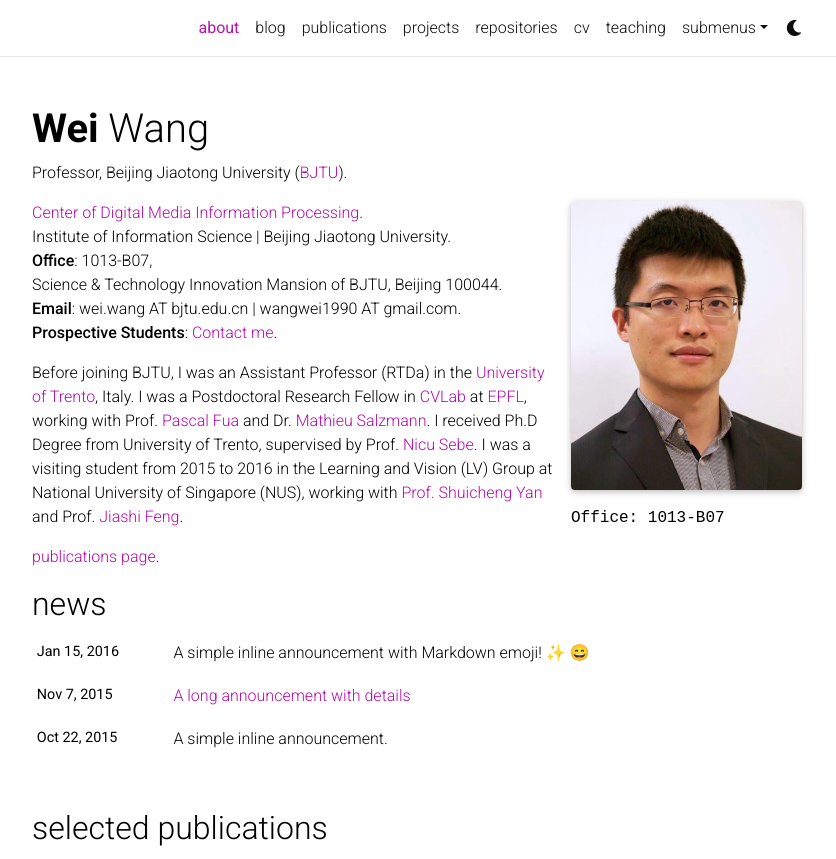
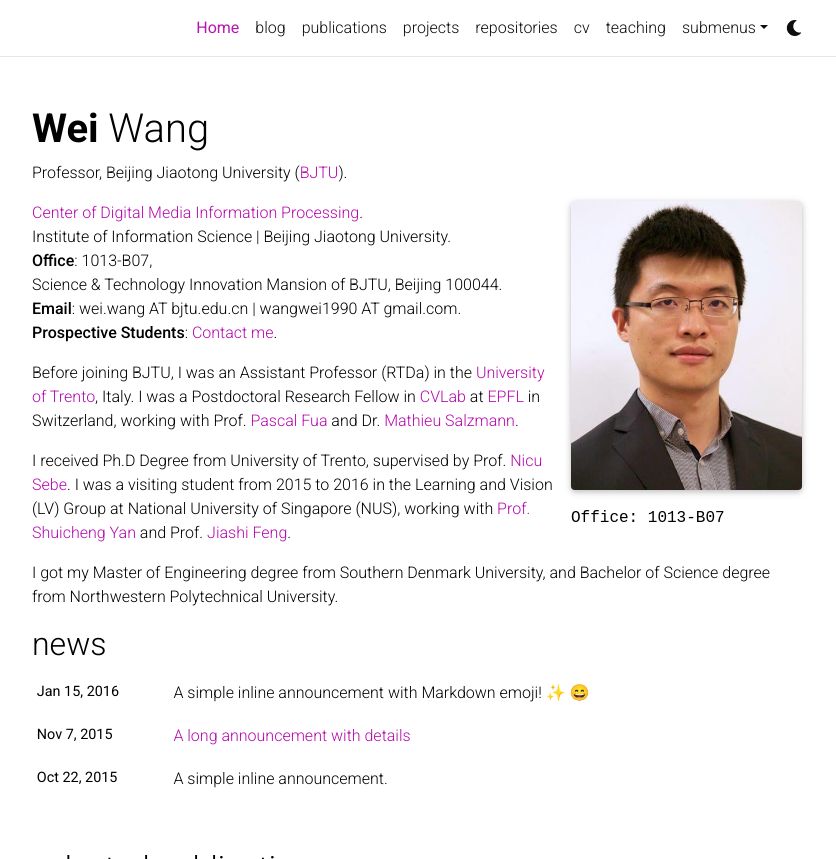
Before and after one commit to WeiWangTrento/WeiWangTrento.github.io, a Jekyll site: the page built from _pages/about.md, in a window 1280 px wide and 1189 px high, cut to the strip 0-859 px from the top of the window. Shown: the whole strip, without its empty margins (223-1059 px from the left). Built offline with Jekyll 4.4.1, drawn with Linux system fonts in a browser that asks for light colours; full-size pictures stand in for the smaller copies a plugin makes; emoji names are drawn with the system emoji font; comment, search, counter and statistics services are not loaded; a style sheet for code colours, icons or effects is not loaded.

Commit message:
Update about.md

```diff
--- a/_pages/about.md
+++ b/_pages/about.md
@@ -1,6 +1,6 @@
 ---
 layout: about
-title: about
+title: Home
 permalink: /
 subtitle: Professor, Beijing Jiaotong University (<a href='http://en.bjtu.edu.cn/'>BJTU</a>).
 
@@ -20,11 +20,12 @@ Institute of Information Science | Beijing Jiaotong University. <br />
 **Office**: 1013-B07, <br />
 Science & Technology Innovation Mansion of BJTU, Beijing 100044. <br />
 **Email**: wei.wang AT bjtu.edu.cn | wangwei1990 AT gmail.com. <br />
-**Prospective Students**: <a href='http://mepro.bjtu.edu.cn/'>Contact me</a>.
+**Prospective Students**: [Contact me](/publications/).
 
 Before joining BJTU, I was an Assistant Professor (RTDa) in the [University of Trento](https://www.unitn.it/en), Italy.
-I was a Postdoctoral Research Fellow in [CVLab](https://cvlab.epfl.ch/) at [EPFL](https://www.epfl.ch/en/), working with Prof. [Pascal Fua](https://people.epfl.ch/cgi-bin/people?id=112366&op=bio&lang=en&cvlang=en) and Dr. [Mathieu Salzmann](https://people.epfl.ch/cgi-bin/people?id=119864&op=bio&lang=en&cvlang=en).
+I was a Postdoctoral Research Fellow in [CVLab](https://cvlab.epfl.ch/) at [EPFL](https://www.epfl.ch/en/) in Switzerland, working with Prof. [Pascal Fua](https://people.epfl.ch/cgi-bin/people?id=112366&op=bio&lang=en&cvlang=en) and Dr. [Mathieu Salzmann](https://people.epfl.ch/cgi-bin/people?id=119864&op=bio&lang=en&cvlang=en).
+
 I received Ph.D Degree from University of Trento, supervised by Prof. [Nicu Sebe](http://disi.unitn.it/~sebe/).
 I was a visiting student from 2015 to 2016 in the Learning and Vision (LV) Group at National University of Singapore (NUS), working with [Prof. Shuicheng Yan](https://www.ece.nus.edu.sg/stfpage/eleyans/) and Prof. [Jiashi Feng](https://sites.google.com/site/jshfeng/).
 
-[publications page](/publications/).
+I got my Master of Engineering degree from Southern Denmark University, and Bachelor of Science degree from Northwestern Polytechnical University.
```
